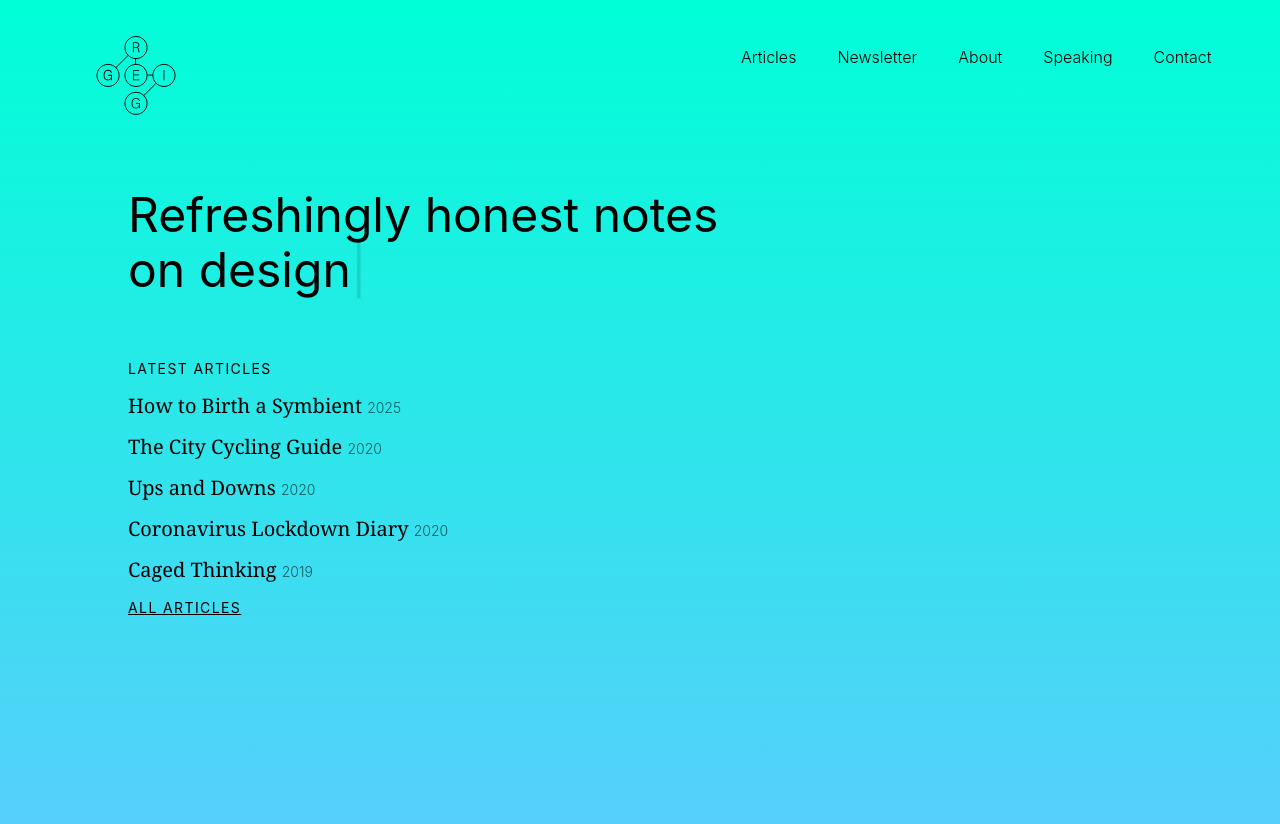
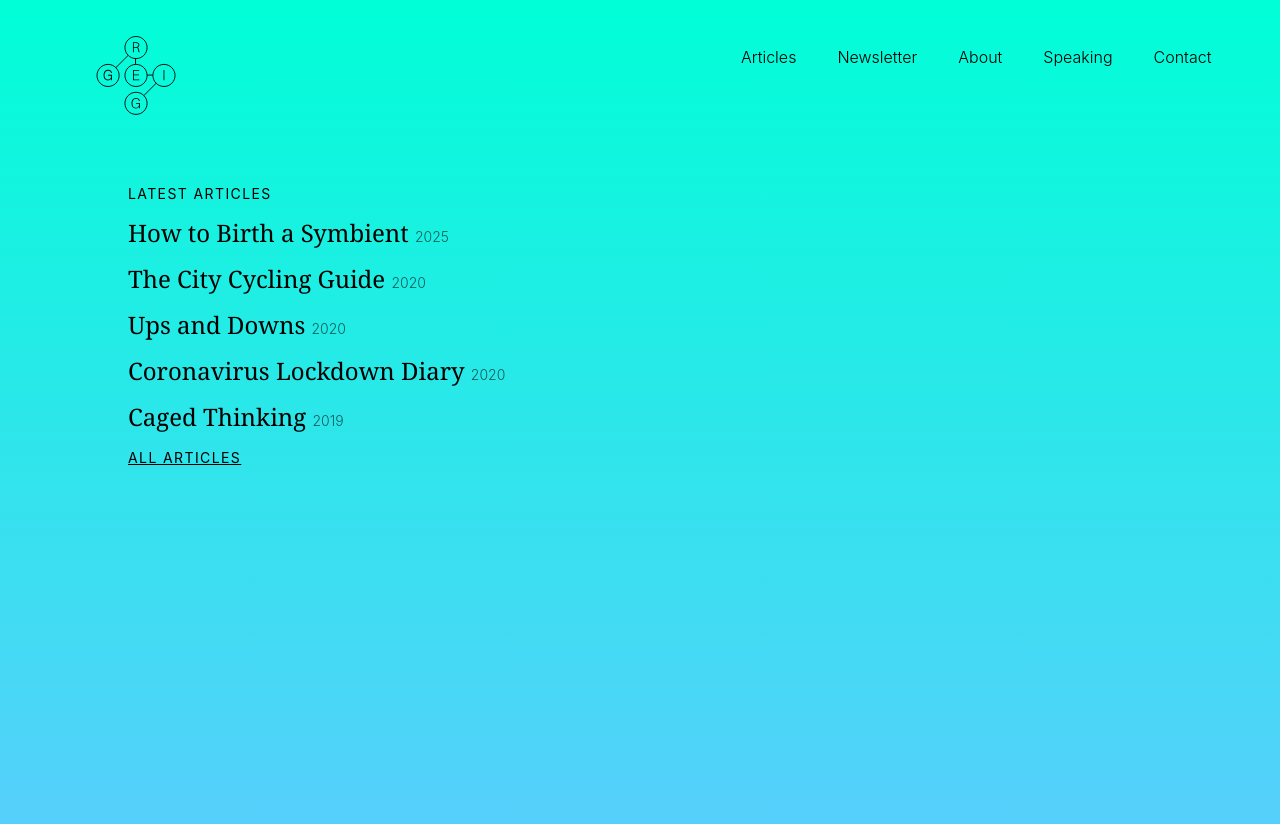
Before and after one commit to j-greig/greig, a Jekyll site: the page built from index.md, in a window 1280 px wide. Shown: the top 824 px of the page. Built offline with Jekyll 4.4.1, drawn with Linux system fonts in a browser that asks for light colours; nearby versions of some CDN libraries; part of the change alters nothing that is shown.

Commit message:
homepage: drop the headline, lead with the 5 latest articles: the posts say more than a strapline
Co-Authored-By: Claude Opus 5.5 <noreply@anthropic.com>

```diff
--- a/_layouts/home.html
+++ b/_layouts/home.html
@@ -13,20 +13,6 @@
       <div class="dtc v-top pt2 pt4-l cf">
         {{ content }}
       </div>
-      <script src="assets/typed.min.js" type="text/javascript"></script>
-      <script>
-        if (document.body.clientWidth > 959) {
-          var options = {
-            strings: ["art", "design", "technology", "writing", "making things"],
-            startDelay: 3000,
-            backDelay: 1500,
-            typeSpeed: 40,
-            fadeOut: true,
-            loop: true
-          }
-          var typed = new Typed(".typed", options);
-        }
-      </script>
     </div>
   </div>
 
--- a/index.md
+++ b/index.md
@@ -1,15 +1,13 @@
 ---
-title: Refreshingly honest notes on art, design, technology and writing
+title: Latest articles
 layout: home
 description: Refreshingly honest notes on art, design, technology, writing and making things, by James Greig
 ---
-<h1 class="f2 f1-l mh3 mh5-m mh6-l mb2 normal measure-narrow animated slideInDown">Refreshingly honest notes <br>on <span class="typed">art<div class="dib dn-l">, design, technology &amp; writing</div></span></h1>
-
-<section class="mh3 mh5-m mh6-l mt5 measure animated fadeIn">
+<section class="mh3 mh5-m mh6-l mt3 mt4-l measure animated fadeIn">
   <h2 class="f6 ttu tracked normal mb3">Latest articles</h2>
   <ul class="list pl0 mt0">
     {% for post in site.posts limit:5 %}
-    <li class="mb3 serif f4 lh-title"><a class="link black dim" href="{{ post.url }}">{{ post.title }}</a> <span class="sans-serif f6 o-60">{{ post.date | date: "%Y" }}</span></li>
+    <li class="mb3 serif f3 lh-title"><a class="link black dim" href="{{ post.url }}">{{ post.title }}</a> <span class="sans-serif f6 o-60">{{ post.date | date: "%Y" }}</span></li>
     {% endfor %}
   </ul>
   <a class="f6 ttu tracked link black underline" href="/articles/">All articles</a>
```
